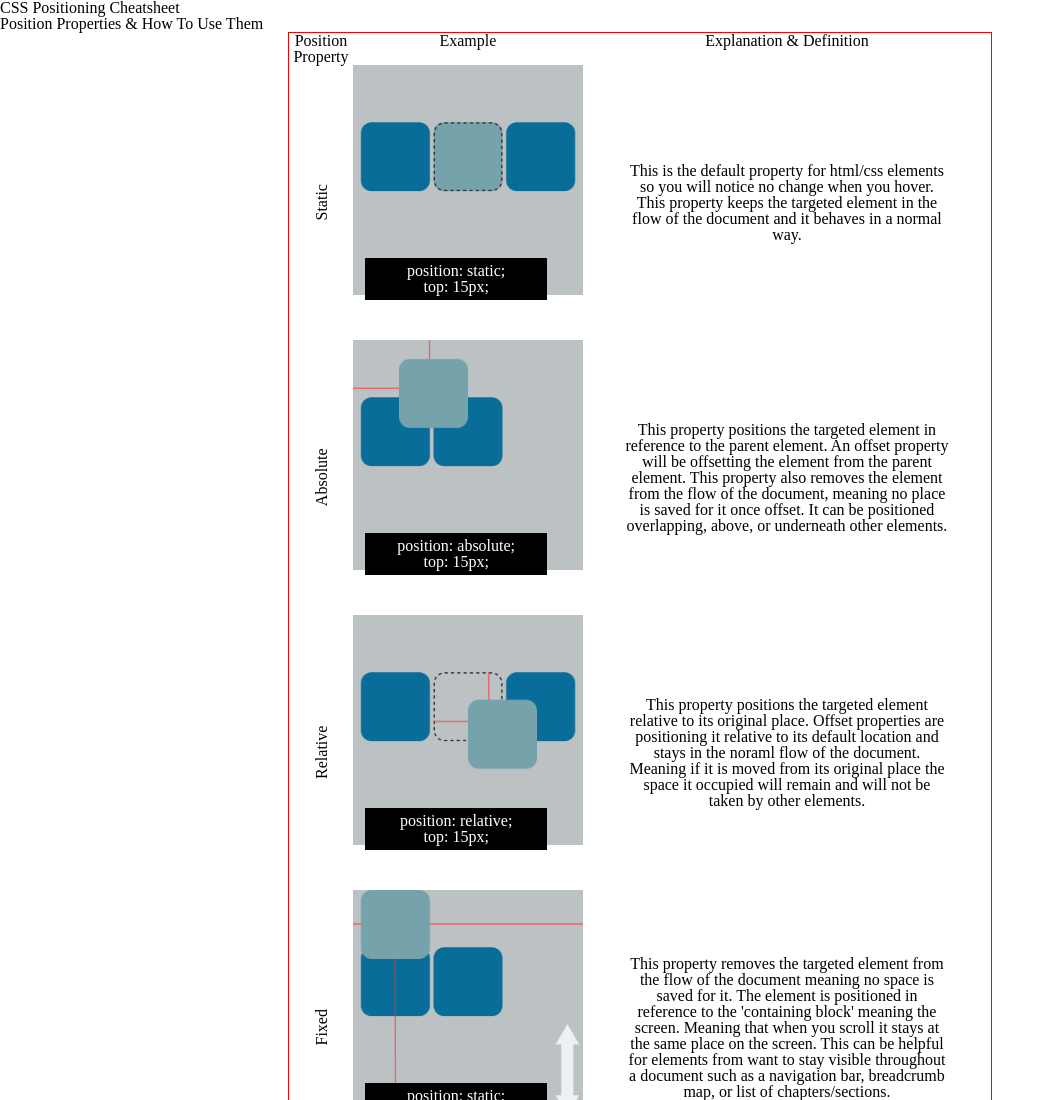
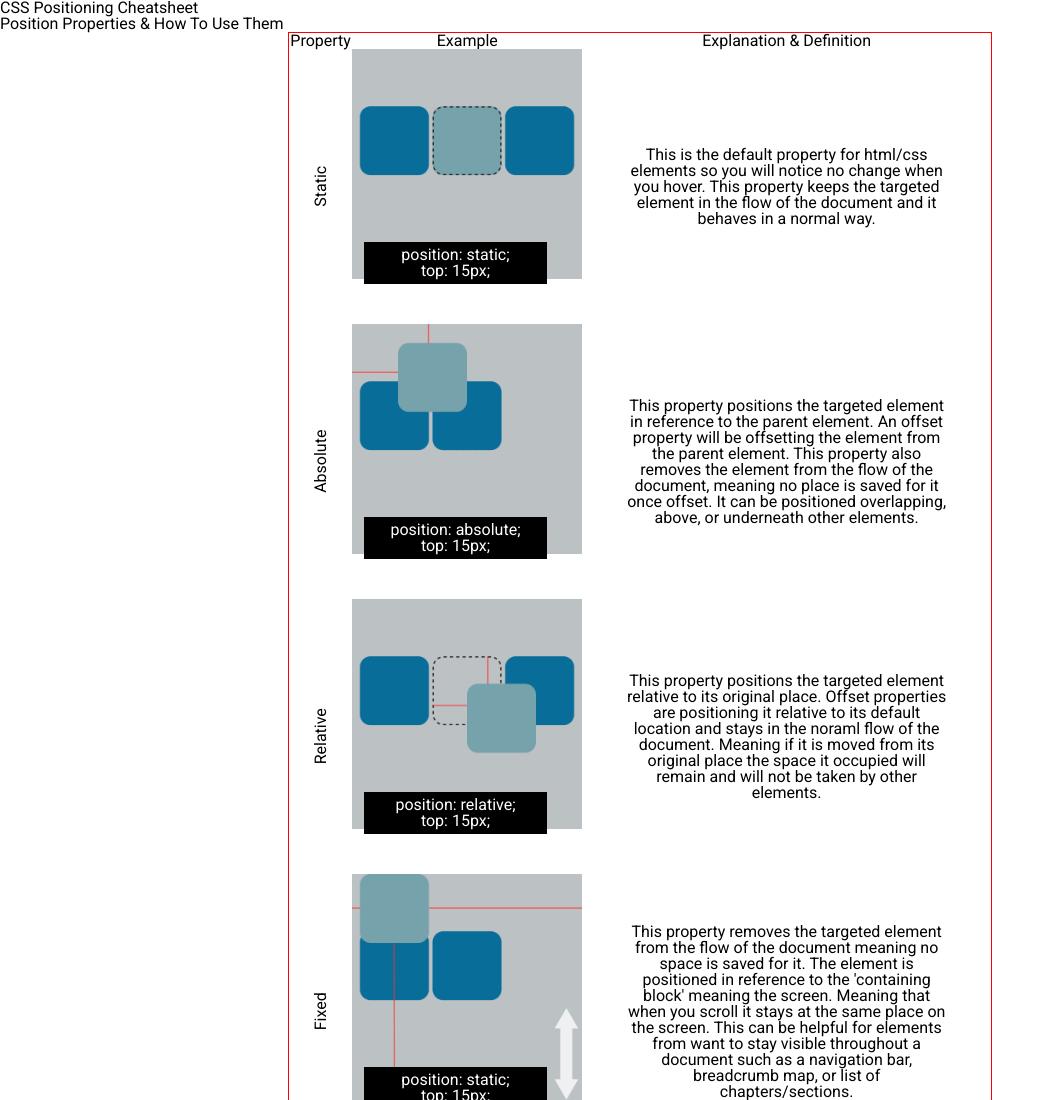
Before and after one commit to JoannaMathes/Positioning-Cheatsheet, a plain HTML site: page index.html in a window 1280 px wide. Shown: the top 1100 px of the page, without its empty margins (0-1055 px from the left). Drawn offline with Linux system fonts and the light colour scheme.

Commit message:
images and additional styling added

```diff
--- a/Styles/styles.css
+++ b/Styles/styles.css
@@ -1,3 +1,7 @@
+*, body {
+    font-family: 'Roboto', sans-serif;
+}
+
 img {
     max-width: 230px;
 }
--- a/index.html
+++ b/index.html
@@ -19,7 +19,7 @@
         <table>
             <thead>
                 <tr>
-                    <th>Position Property</th>
+                    <th>Property</th>
                     <th>Example</th>
                     <th>Explanation & Definition</th>
                 </tr>
```
Also changed, not shown: Images/bottom.png (added), Images/left.png (added), Images/right.png (added), Images/top.png (added), 1 other file.
